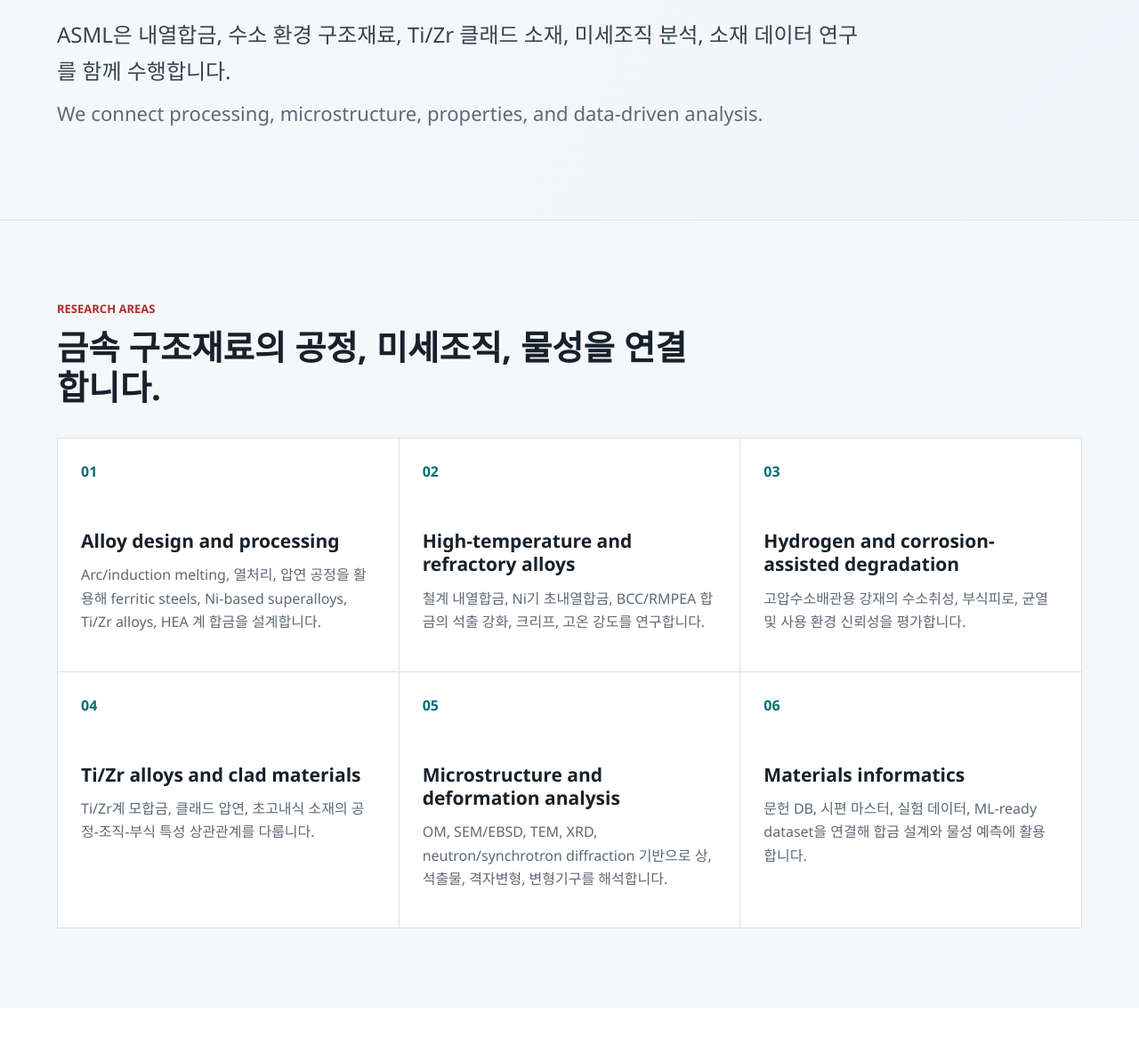
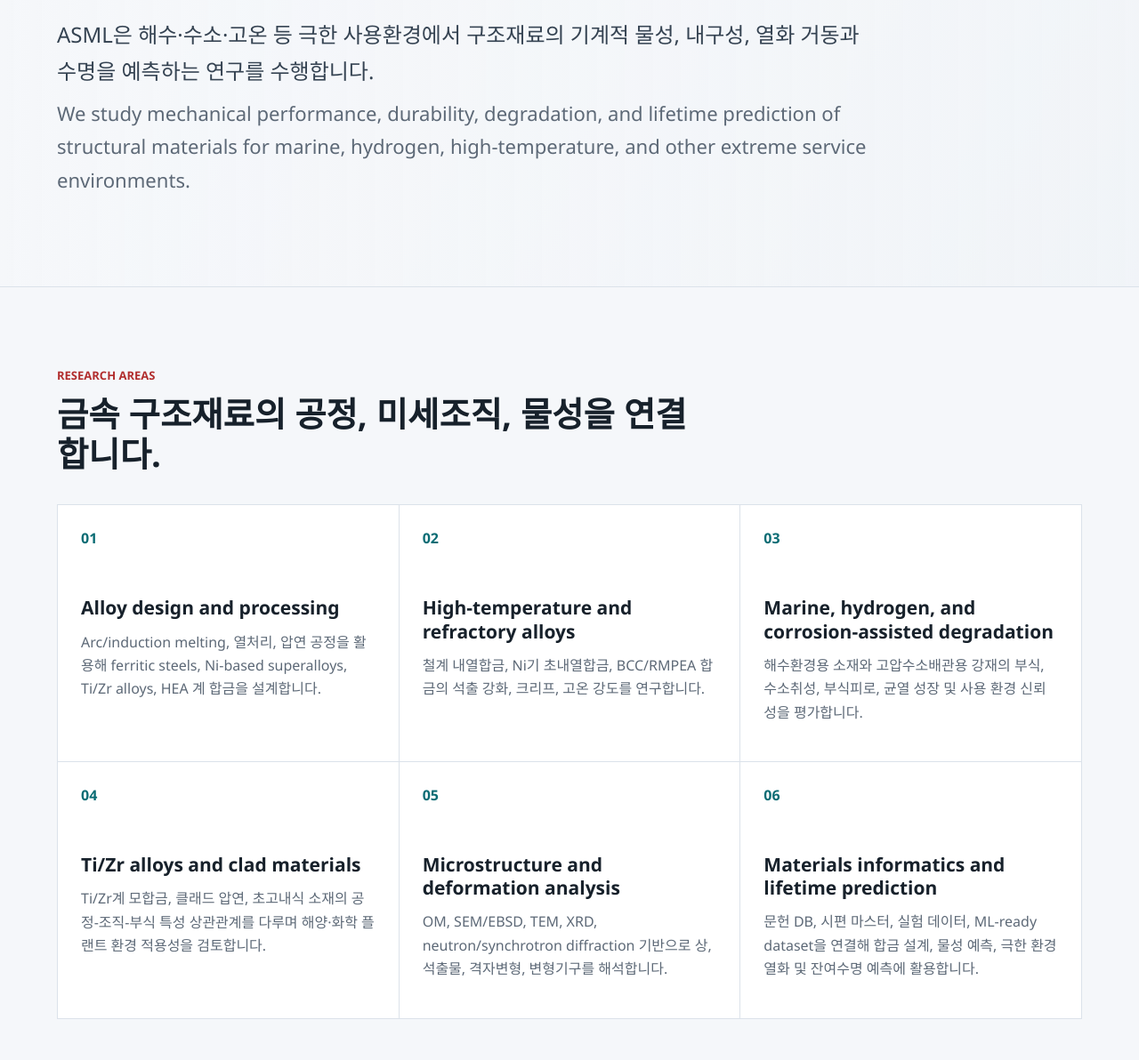
Before and after one commit to Kongju-ASML/knuasml-site, a website built with Vite: page research.html in a window 1280 px wide. Shown: the part 428-1620 px from the top of the page at 89% size. Built offline with nearby package versions, Linux system fonts and the light colour scheme.

Commit message:
Refine research page extreme environment wording

```diff
--- a/research.html
+++ b/research.html
@@ -30,16 +30,16 @@
       </nav>
     </header>
     <main id="top">
-      <section class="page-hero"><p class="eyebrow">연구분야 (Research)</p><h1>공정-조직-물성-데이터를 연결하는 구조재료 연구. <span class="title-en">Structural materials research</span></h1><p class="lead">ASML은 내열합금, 수소 환경 구조재료, Ti/Zr 클래드 소재, 미세조직 분석, 소재 데이터 연구를 함께 수행합니다. <span class="en-support">We connect processing, microstructure, properties, and data-driven analysis.</span></p></section>
+      <section class="page-hero"><p class="eyebrow">연구분야 (Research)</p><h1>공정-조직-물성-데이터를 연결하는 구조재료 연구. <span class="title-en">Structural materials research</span></h1><p class="lead">ASML은 해수·수소·고온 등 극한 사용환경에서 구조재료의 기계적 물성, 내구성, 열화 거동과 수명을 예측하는 연구를 수행합니다. <span class="en-support">We study mechanical performance, durability, degradation, and lifetime prediction of structural materials for marine, hydrogen, high-temperature, and other extreme service environments.</span></p></section>
       <section class="section">
         <div class="section-heading compact"><p class="eyebrow">Research Areas</p><h2>금속 구조재료의 공정, 미세조직, 물성을 연결합니다.</h2></div>
         <div class="research-grid expanded-grid">
           <article><span>01</span><h3>Alloy design and processing</h3><p>Arc/induction melting, 열처리, 압연 공정을 활용해 ferritic steels, Ni-based superalloys, Ti/Zr alloys, HEA 계 합금을 설계합니다.</p></article>
           <article><span>02</span><h3>High-temperature and refractory alloys</h3><p>철계 내열합금, Ni기 초내열합금, BCC/RMPEA 합금의 석출 강화, 크리프, 고온 강도를 연구합니다.</p></article>
-          <article><span>03</span><h3>Hydrogen and corrosion-assisted degradation</h3><p>고압수소배관용 강재의 수소취성, 부식피로, 균열 및 사용 환경 신뢰성을 평가합니다.</p></article>
-          <article><span>04</span><h3>Ti/Zr alloys and clad materials</h3><p>Ti/Zr계 모합금, 클래드 압연, 초고내식 소재의 공정-조직-부식 특성 상관관계를 다룹니다.</p></article>
+          <article><span>03</span><h3>Marine, hydrogen, and corrosion-assisted degradation</h3><p>해수환경용 소재와 고압수소배관용 강재의 부식, 수소취성, 부식피로, 균열 성장 및 사용 환경 신뢰성을 평가합니다.</p></article>
+          <article><span>04</span><h3>Ti/Zr alloys and clad materials</h3><p>Ti/Zr계 모합금, 클래드 압연, 초고내식 소재의 공정-조직-부식 특성 상관관계를 다루며 해양·화학 플랜트 환경 적용성을 검토합니다.</p></article>
           <article><span>05</span><h3>Microstructure and deformation analysis</h3><p>OM, SEM/EBSD, TEM, XRD, neutron/synchrotron diffraction 기반으로 상, 석출물, 격자변형, 변형기구를 해석합니다.</p></article>
-          <article><span>06</span><h3>Materials informatics</h3><p>문헌 DB, 시편 마스터, 실험 데이터, ML-ready dataset을 연결해 합금 설계와 물성 예측에 활용합니다.</p></article>
+          <article><span>06</span><h3>Materials informatics and lifetime prediction</h3><p>문헌 DB, 시편 마스터, 실험 데이터, ML-ready dataset을 연결해 합금 설계, 물성 예측, 극한 환경 열화 및 잔여수명 예측에 활용합니다.</p></article>
         </div>
       </section>      <section class="section visual-section" aria-label="Research visuals"><div class="section-heading compact"><p class="eyebrow">Research Visuals</p><h2>대표 연구주제와 장비 흐름을 보여주는 연구 이미지.</h2></div><div class="visual-grid">
           <figure class="visual-card"><img src="./assets/research-rmpea.jpg" alt="Machine-learning-assisted refractory multi-principal element alloy research overview" loading="lazy" /><figcaption>Machine-learning-assisted RMPEA design</figcaption></figure>
@@ -49,8 +49,8 @@
         </div></section>      <section class="section workflow-section"><div class="section-heading compact"><p class="eyebrow">How We Work</p><h2>공정에서 데이터까지, 재료 성능을 단계적으로 해석합니다.</h2></div><div class="workflow">
           <article><span>Process</span><h3>Manufacturing and heat treatment</h3><p>합금 제조, 열처리, 압연 및 후처리 조건을 설계합니다.</p></article>
           <article><span>Microstructure</span><h3>Phase and defect analysis</h3><p>상분율, 석출, 결정립, 결함과 균열 경로를 분석합니다.</p></article>
-          <article><span>Properties</span><h3>Mechanical performance</h3><p>강도, 연성, 파괴, 고온 안정성, 수소 환경 거동을 평가합니다.</p></article>
-          <article><span>Data</span><h3>Materials informatics</h3><p>문헌 및 실험 데이터를 정리해 합금 설계와 물성 예측에 활용합니다.</p></article>
+          <article><span>Properties</span><h3>Mechanical performance and durability</h3><p>강도, 연성, 파괴, 고온 안정성, 내식·내구성, 수소 환경 거동을 평가합니다.</p></article>
+          <article><span>Data</span><h3>Degradation and lifetime prediction</h3><p>문헌 및 실험 데이터를 정리해 합금 설계, 물성 예측, 열화 메커니즘 해석과 수명 예측에 활용합니다.</p></article>
         </div></section>
     </main>
     <footer class="site-footer"><span>신구조재료실험실 (ASML), 국립공주대학교 신소재공학부 · Advanced Structural Materials Laboratory, Kongju National University</span><a href="index.html">Back to home</a></footer>
```
